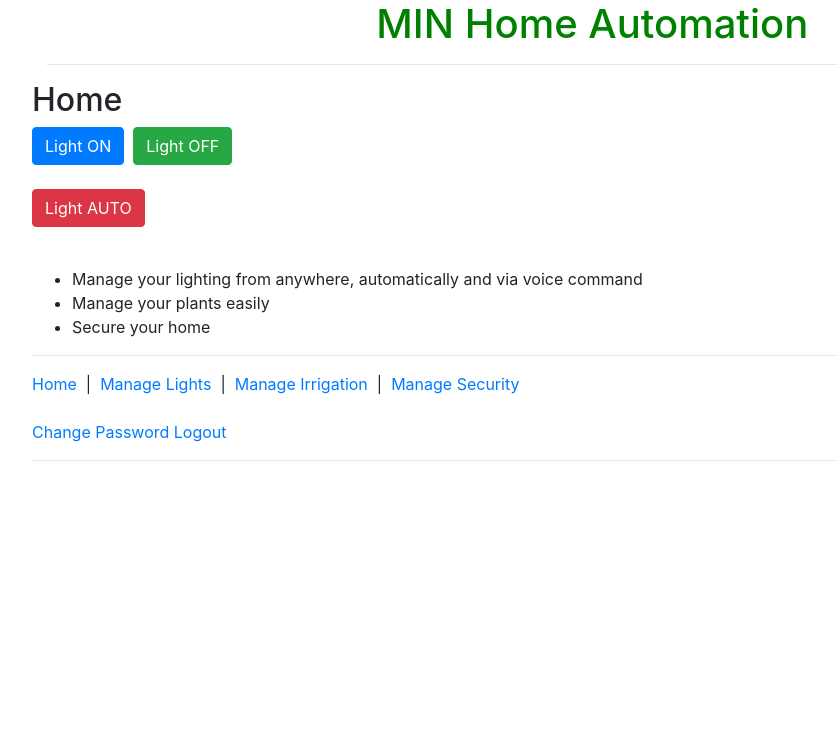
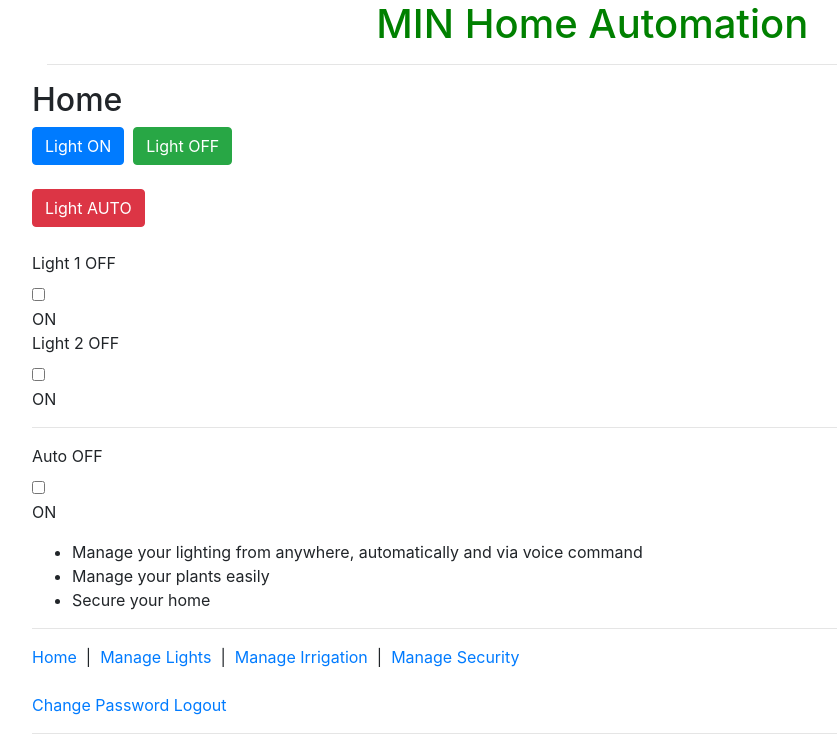
Before and after one commit to peternwankwo/MinHomeAutomation, a PHP site: page /lightsMenu.php in a window 1280 px wide. Shown: the part 72-822 px from the top of the page, without its empty margins (53-890 px from the left). Before the commit the page ends 533 px from the top, so only its background shows below. Run offline with PHP 8.4, Linux system fonts and the light colour scheme.

Commit message:
Added the switches

```diff
--- a/lightsMenu.php
+++ b/lightsMenu.php
@@ -24,10 +24,49 @@
 
 ?>
 
+
+
 <form method="post">
 <button class="btn btn-primary" name="LightON">Light ON</button>&nbsp;
 <button class="btn btn-success" name="LightOFF">Light OFF</button><br><br>
 <button class="btn btn-danger" name="LightAUTO">Light AUTO</button><br><br>
+
+
+
+<div class="switch">
+  <label class="labelLight">Light 1</label>
+  <span class="labelSwitchIsOff">OFF</span>
+  <div>
+      <input id="switch1" class="cmn-toggle cmn-toggle-round-flat" type="checkbox" status="OFF" (click)="switch($event)">
+      <label id="switch1label" for="switch1"></label>
+  </div>
+  <span class="labelSwitchIsOn">ON</span>
+</div>
+
+<div class="switch">
+  <label class="labelLight">Light 2</label>
+  <span class="labelSwitchIsOff">OFF</span>
+  <div>
+      <input id="switch2" class="cmn-toggle cmn-toggle-round-flat" type="checkbox" status="OFF" (click)="switch($event)">
+      <label id="switch2label" for="switch2"></label>
+  </div>
+  <span class="labelSwitchIsOn">ON</span>
+</div>
+
+<hr/>
+
+<div class="switch">
+  <label class="labelLight">Auto</label>
+  <span class="labelSwitchIsOff">OFF</span>
+  <div>
+    <input id="switch3" class="cmn-toggle cmn-toggle-round-flat" type="checkbox" status="OFF" (click)="switch($event)">
+    <label id="switch3label" for="switch3"></label>
+  </div>
+  <span class="labelSwitchIsOn">ON</span>
+</div>
+
+
+
 
 </form>
 <?php
--- a/output_fns.php
+++ b/output_fns.php
@@ -11,6 +11,8 @@
    <script src="./jquery-3.2.1.slim.min.js" ></script>
 <script src="./popper.min.js" ></script>
 <script src="./bootstrap.min.js" ></script>
+<link rel="stylesheet" href="./css/style.css" >
+
   </head>
   <body>
   <div class="container">
```
